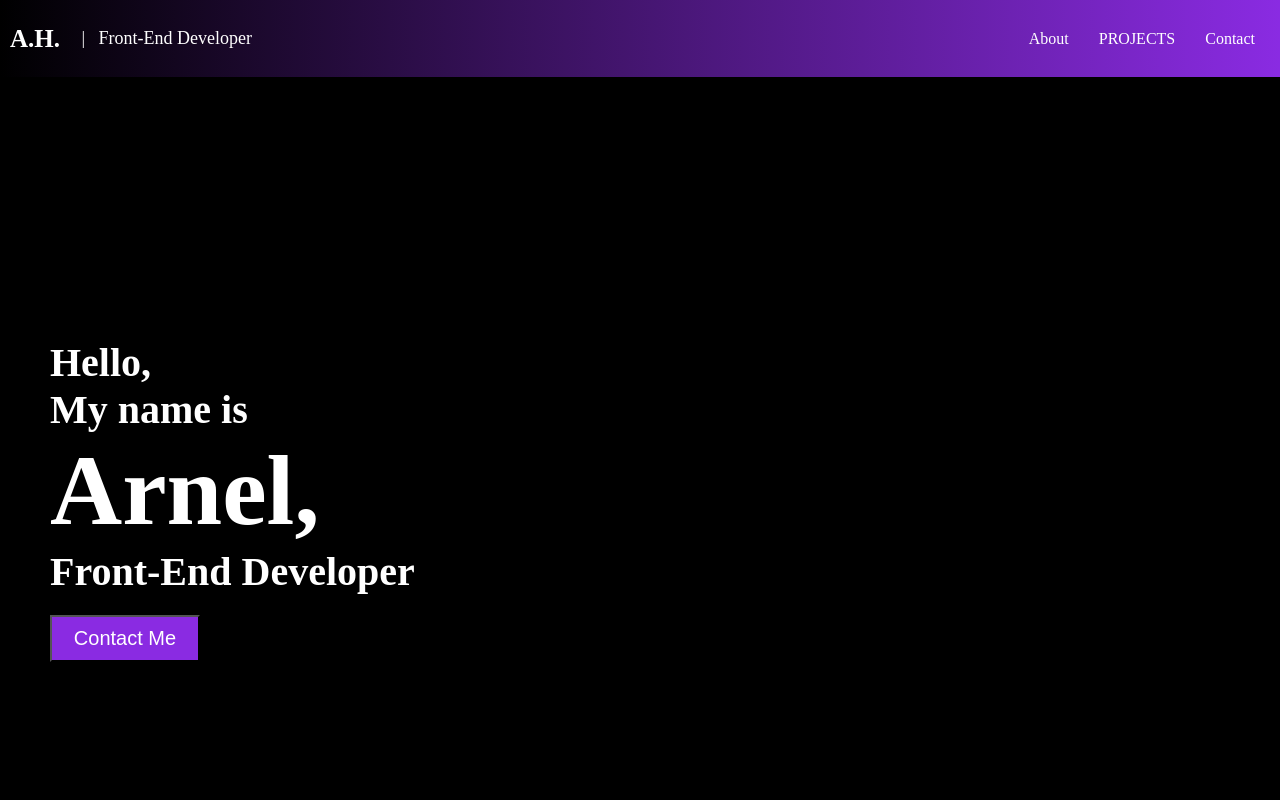
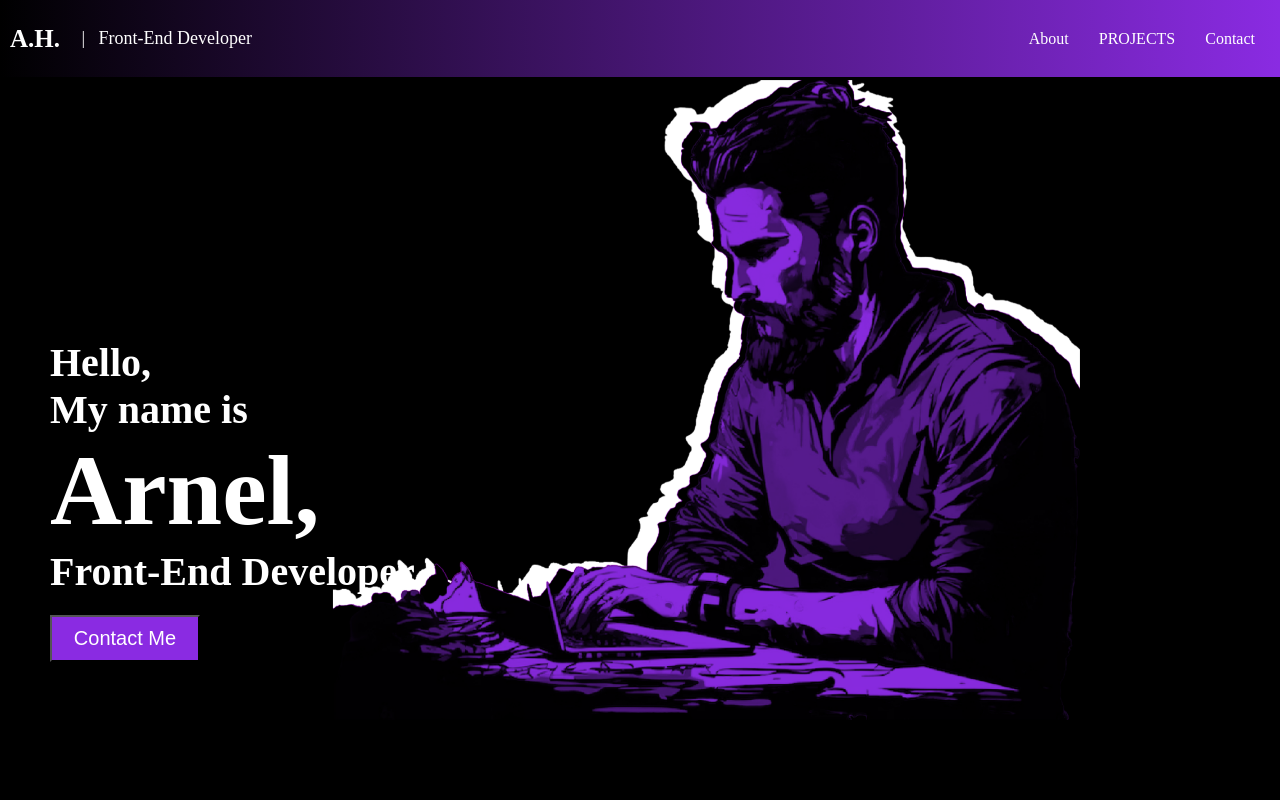
Before and after one commit to lenrax/project_portfolio, a plain HTML site: page index.html in a window 1280 px wide. Shown: the top 800 px of the page. Drawn offline with Linux system fonts and the light colour scheme.

Commit message:
added bacground

```diff
--- a/index.html
+++ b/index.html
@@ -16,7 +16,10 @@
 
     </head>
 	<body>
-		<img src = "" id = "bg_img">
+		<div class = "bg_div">
+			<img src = "man-behind-laptop-art-Recovered.png" id = "bg_img">
+		</div>
+
 		<div class = "main_div">
 			<div class = "top_div">
 				<div class = "brand_div">
--- a/intro_div.css
+++ b/intro_div.css
@@ -3,8 +3,11 @@
     min-height: 100vh;
     width: 100%;
     justify-content: center;
-    background-color: black;
     padding-top: 50px;
+}
+.intro_div div
+{
+
 }
 
 .intro_div_con
@@ -12,6 +15,7 @@
     min-height: 100vh;
     width: 1300px;
     align-items: center;
+    flex-direction: row;
 }
 
 .intro_div_left
--- a/main.css
+++ b/main.css
@@ -9,6 +9,7 @@ html
 body
 {
 	margin: 0;
+	background-color: black;
 }
 
 div
@@ -16,16 +17,19 @@ div
 	display: flex;
 	/*border: 2px solid rgb(0, 255, 166);*/
 }
-
+.bg_div
+{
+	position: fixed;
+	z-index: -10;
+	height: 100vh;
+	width: 100%;
+	justify-content: end;
+	align-items: center;
+}
 #bg_img
 {
-	height: 100vh;
-	width: 100%;
-	position: fixed;
-	flex-direction: column;
-	justify-content: center;
-	z-index: -10;
-
+	height: 80vh;
+	margin-right: 200px;
 }
 
 .main_div
--- a/projects_div.css
+++ b/projects_div.css
@@ -12,6 +12,7 @@
 .projects_div_top
 {
     width: 100%;
+    padding-left: 10vh;
 }
 
 .projects_div_con
```
Also changed, not shown: baguio-photo.png (deleted), desktop-wallpaper-computer-coding-•-for-you-computer-programming-code.png (deleted), man-behind-laptop-art-Recovered.png (added).
